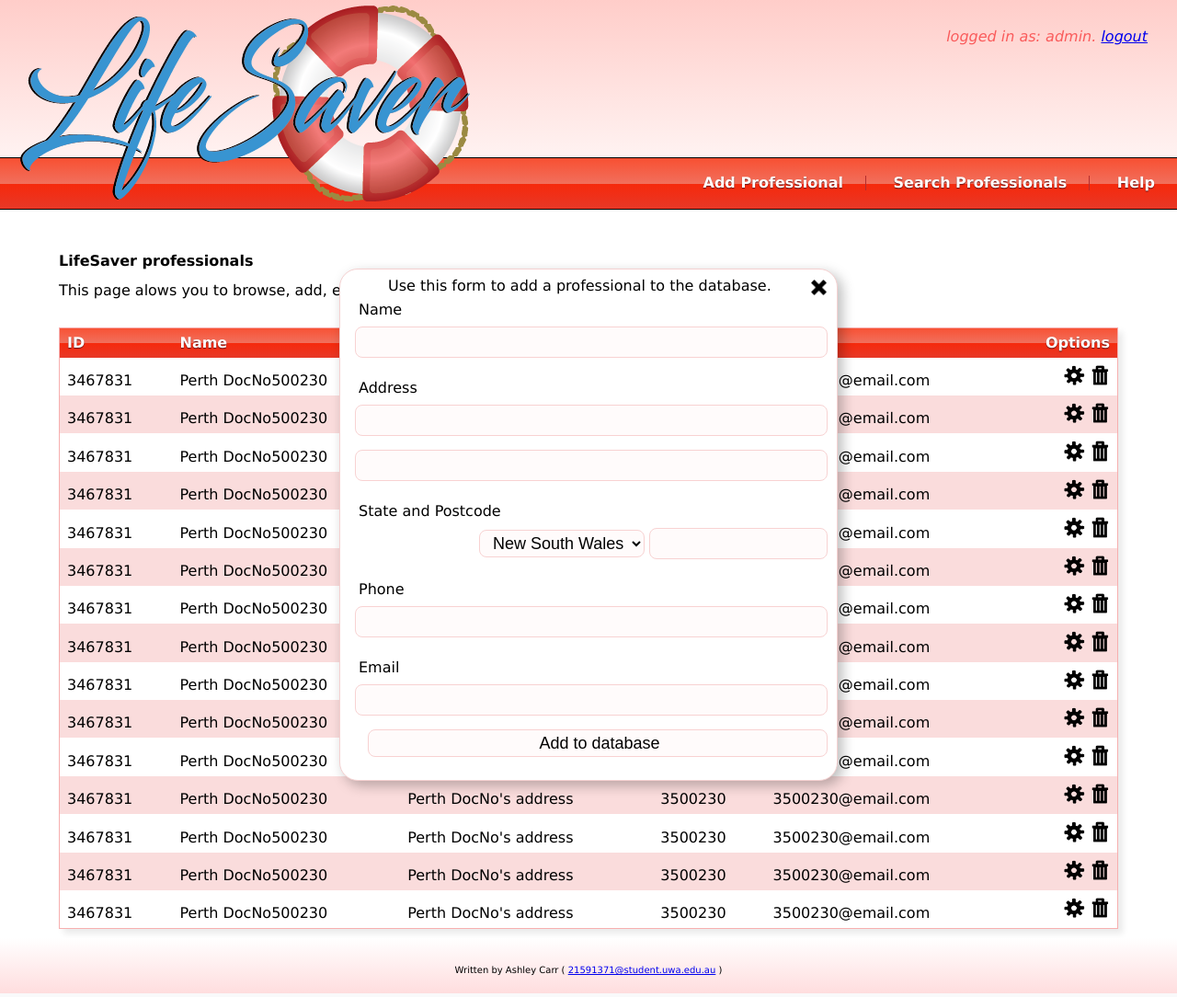
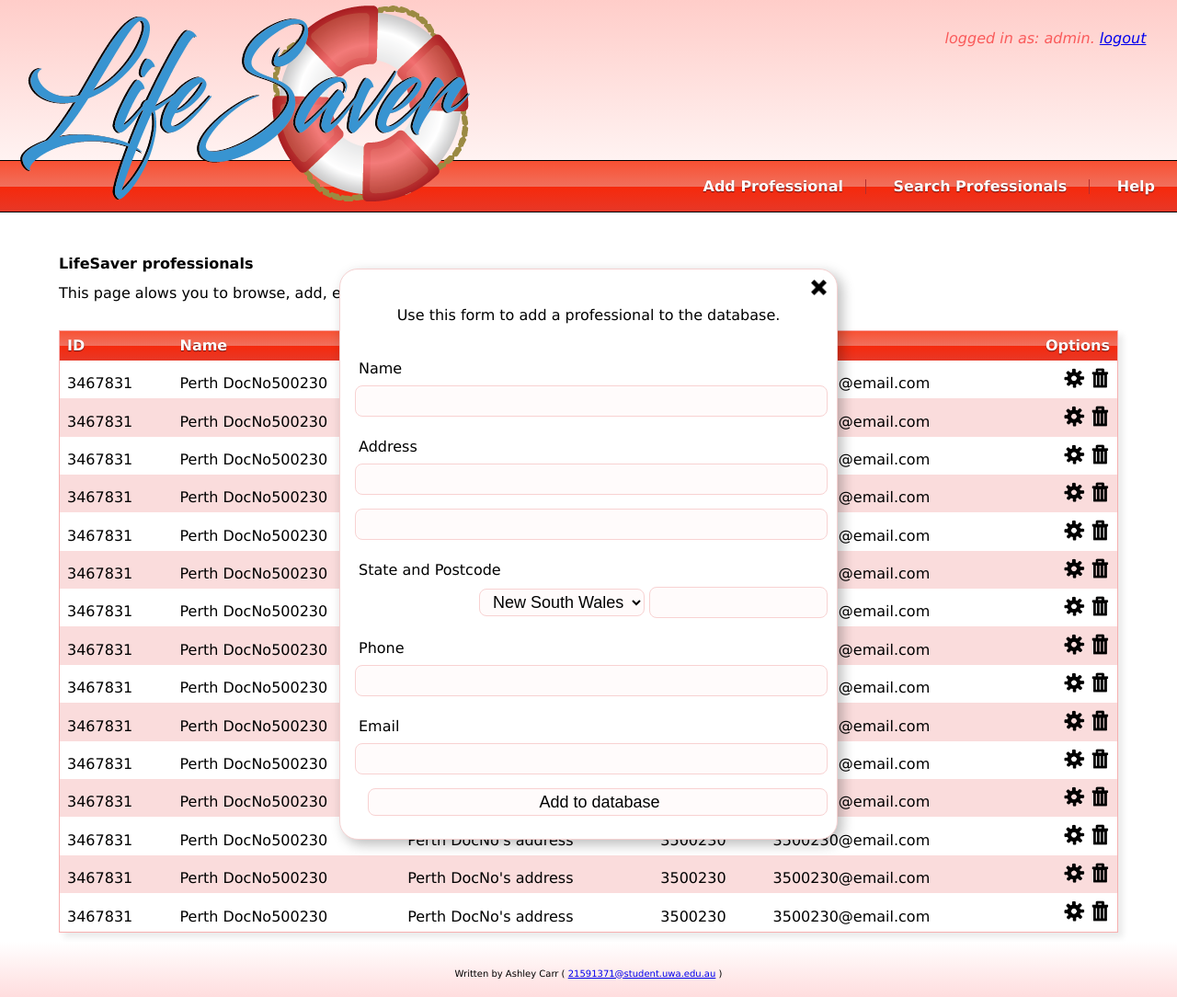
Before and after one commit to ashleycarr/lswebservice, a PHP site: page /main.html in a window 1280 px wide, after a click on "Add Professional". Shown: the whole page at 92% size. Run offline with PHP 8.4, Linux system fonts and the light colour scheme; some libraries are stand-ins or nearby versions.

Commit message:
Got rid of rubbish files

```diff
--- a/admin/lib/logout.php
+++ b/admin/lib/logout.php
@@ -1,9 +1,9 @@
 <?php
 
 /**
- * dbaction.php
+ * logout.php
  *
- * Performs actions on the lifesaver database.
+ * logs a user out of the admin website.
  *
  * This work is licensed under the Creative Commons Attribution-NonCommercial
  * 4.0 International License.
@@ -14,4 +14,4 @@
 
 session_start();
 session_destroy();
-header('Location: login.php');
+header('Location: ../login.php');
--- a/admin/styles/styles.css
+++ b/admin/styles/styles.css
@@ -39,7 +39,7 @@ HEADER IMG
 
 HEADER P
 {
-    padding: 2em;
+    padding: 2.1em;
     font-style: italic;
 }
 
@@ -200,10 +200,10 @@ DIALOG#search IMG
     width: 1.2em;
 }
 
-DIALOG#add P,
-DIALOG#search P
+DIALOG Padminadmi
 {
     display: block;
+    padding: 26px;
 }
 
 DIALOG#add,
@@ -217,6 +217,12 @@ DIALOG#search
     left: 0;
     right: 0;
     display: none;
+}
+
+DIALOG P
+{
+    display: block;
+    padding: 2em;
 }
 
 DIALOG H3
```
Also changed, not shown: admin/lib/login.php (+8 -2 lines), admin/login.php (+4 -3 lines), 3 other files.
